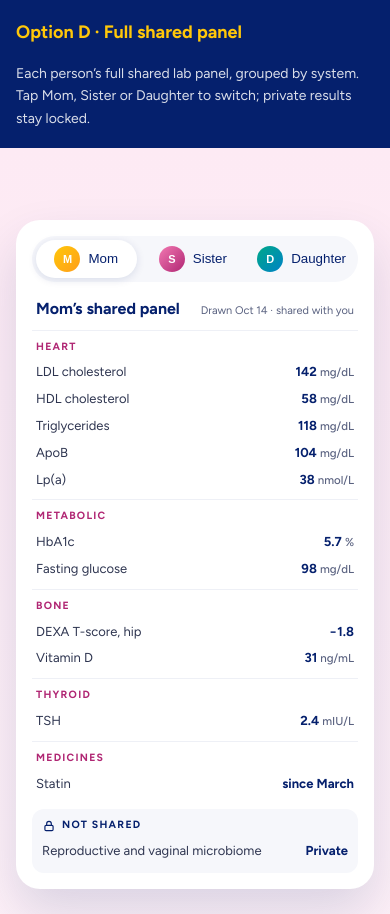
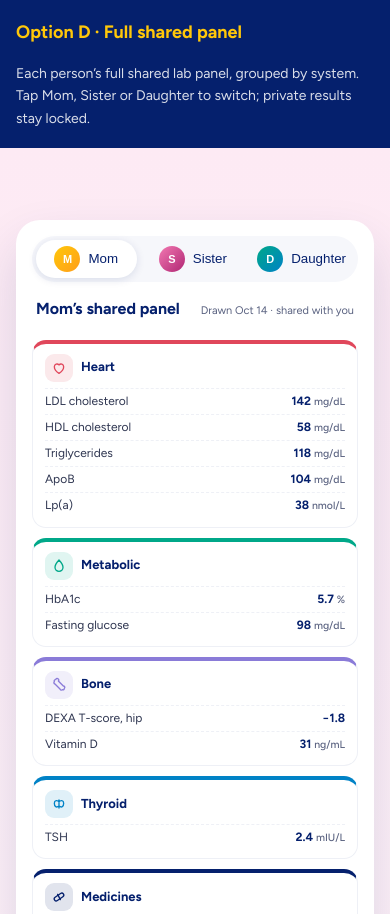
Before and after one commit to nielsoncmn/Biomarkher-site, a plain HTML site: page hercircle-options.html in a window 390 px wide. Shown: the top 914 px of the page. Drawn offline with nearby package versions, Linux system fonts and the light colour scheme.

Commit message:
HerCircle option D: lay each person's panel out by body system
Owner, 2026-11-27: 'the image needs to show the panel by system'. Each system (Heart, Metabolic, Bone, Thyroid, Iron, Nutrients, Medicines) is now its own tile with an icon and a coloured top edge, in a two-column grid. The values are unchanged, and the result values stay navy. On phones the tiles stack in one column.

Co-Authored-By: Claude Opus 5.5 <noreply@anthropic.com>
Claude-Session: https://claude.ai/code/session_01QDC9sVT6DyhrAGrqdGeFrA

```diff
--- a/hercircle-options.html
+++ b/hercircle-options.html
@@ -555,12 +555,18 @@ section{padding-block:120px}
 .tabsD .av{width:26px;height:26px;font-size:11px;box-shadow:none}
 .ph2{display:flex;justify-content:space-between;align-items:baseline;gap:10px;margin:0 4px 8px}
 .ph2 b{font-size:16px;color:#05206D}.ph2 small{font-size:11px;color:#5A6280}
-.grp{border-top:1px solid #EEF0F6;padding:8px 4px 6px}
-.grp h5{margin:0 0 4px;font-size:10.5px;letter-spacing:.12em;text-transform:uppercase;color:#B02673;display:flex;gap:6px;align-items:center}
-.rw{display:flex;justify-content:space-between;font-size:13px;color:#2E3550;padding:3px 0}
-.rw b{color:#05206D;font-weight:700}.rw i{font-style:normal;font-weight:500;color:#5A6280;font-size:11.5px}
-.grp.lockd{background:#F6F7FB;border-radius:12px;border-top:0;margin-top:6px;padding:8px 10px}
-.grp.lockd h5{color:#05206D}
+.pan{display:grid;grid-template-columns:1fr 1fr;gap:10px}
+.pan .ph2{grid-column:1/-1}
+.grp{background:#fff;border:1px solid #EEF0F6;border-top:4px solid var(--sc,#05206D);border-radius:14px;padding:10px 12px 8px}
+.grp h5{margin:0 0 6px;font-size:13px;font-weight:700;letter-spacing:0;text-transform:none;color:#05206D;display:flex;gap:8px;align-items:center}
+.si{width:28px;height:28px;border-radius:9px;display:grid;place-items:center;color:var(--sc,#05206D);background:color-mix(in srgb,var(--sc,#05206D) 12%,white)}
+.rw{display:flex;justify-content:space-between;gap:8px;font-size:12px;color:#2E3550;padding:3px 0;border-top:1px dashed #EEF0F6}
+.rw b{color:#05206D;font-weight:700;white-space:nowrap}.rw i{font-style:normal;font-weight:500;color:#5A6280;font-size:10.5px}
+.grp.lockd{grid-column:1/-1;background:#F6F7FB;border:0;border-radius:12px;padding:8px 12px}
+.grp.lockd h5{font-size:12px}
+.hcD{max-width:520px}
+@media (max-width:520px){.pan{grid-template-columns:1fr}}
+.pan[hidden]{display:none}
 @media (max-width:700px){.hcB .fc1{left:0;width:86%!important}.hcB .fc2{right:0}.hcA{aspect-ratio:auto;display:grid;gap:12px;margin-bottom:0}.hcA .lines,.hcA::before{display:none}.hcA .you,.hcA .pc,.hcA .lockcard{position:static;transform:none;max-width:none}.hcA .you{width:110px;justify-self:center;order:-1}.hcA .pc{grid-template-columns:auto 1fr;justify-items:start}}
 </style>
 <style>.optlabel{background:#05206D;color:#fff;padding:18px 0;position:relative}.optlabel .wrap{display:flex;gap:16px;align-items:baseline;flex-wrap:wrap}.optlabel b{font-size:18px;color:#FFC709}.optlabel span{font-size:14px;opacity:.85}</style>
@@ -589,49 +595,49 @@ section{padding-block:120px}
   </div>
   <div class="pan" data-p="m">
     <div class="ph2"><b>Mom’s shared panel</b><small>Drawn Oct 14 · shared with you</small></div>
-    <div class="grp"><h5>Heart</h5>
+    <div class="grp" style="--sc:#E0475B"><h5><span class="si"><svg viewBox="0 0 24 24" width="16" height="16" fill="none" stroke="currentColor" stroke-width="2" stroke-linecap="round" stroke-linejoin="round"><path d="M12 20s-7-4.4-7-10a4 4 0 0 1 7-2.6A4 4 0 0 1 19 10c0 5.6-7 10-7 10z"/></svg></span>Heart</h5>
       <div class="rw"><span>LDL cholesterol</span><b>142 <i>mg/dL</i></b></div>
       <div class="rw"><span>HDL cholesterol</span><b>58 <i>mg/dL</i></b></div>
       <div class="rw"><span>Triglycerides</span><b>118 <i>mg/dL</i></b></div>
       <div class="rw"><span>ApoB</span><b>104 <i>mg/dL</i></b></div>
       <div class="rw"><span>Lp(a)</span><b>38 <i>nmol/L</i></b></div></div>
-    <div class="grp"><h5>Metabolic</h5>
+    <div class="grp" style="--sc:#00A889"><h5><span class="si"><svg viewBox="0 0 24 24" width="16" height="16" fill="none" stroke="currentColor" stroke-width="2" stroke-linecap="round" stroke-linejoin="round"><path d="M12 3s6 6.5 6 11a6 6 0 0 1-12 0c0-4.5 6-11 6-11z"/></svg></span>Metabolic</h5>
       <div class="rw"><span>HbA1c</span><b>5.7 <i>%</i></b></div>
       <div class="rw"><span>Fasting glucose</span><b>98 <i>mg/dL</i></b></div></div>
-    <div class="grp"><h5>Bone</h5>
+    <div class="grp" style="--sc:#8A7BD8"><h5><span class="si"><svg viewBox="0 0 24 24" width="16" height="16" fill="none" stroke="currentColor" stroke-width="2" stroke-linecap="round" stroke-linejoin="round"><path d="M7 4a2 2 0 0 0-2 3 2 2 0 0 0 1 3.5L13.5 18a2 2 0 0 0 3.5 1 2 2 0 0 0 3-2 2 2 0 0 0-1.5-3.5L11 6a2 2 0 0 0-1-3.5A2 2 0 0 0 7 4z"/></svg></span>Bone</h5>
       <div class="rw"><span>DEXA T-score, hip</span><b>−1.8</b></div>
       <div class="rw"><span>Vitamin D</span><b>31 <i>ng/mL</i></b></div></div>
-    <div class="grp"><h5>Thyroid</h5>
+    <div class="grp" style="--sc:#0082C6"><h5><span class="si"><svg viewBox="0 0 24 24" width="16" height="16" fill="none" stroke="currentColor" stroke-width="2" stroke-linecap="round" stroke-linejoin="round"><path d="M12 6v12M12 9c-2-3-7-3-7 2s3 7 7 4M12 9c2-3 7-3 7 2s-3 7-7 4"/></svg></span>Thyroid</h5>
       <div class="rw"><span>TSH</span><b>2.4 <i>mIU/L</i></b></div></div>
-    <div class="grp"><h5>Medicines</h5>
+    <div class="grp" style="--sc:#05206D"><h5><span class="si"><svg viewBox="0 0 24 24" width="16" height="16" fill="none" stroke="currentColor" stroke-width="2" stroke-linecap="round" stroke-linejoin="round"><rect x="4" y="9" width="16" height="6" rx="3" transform="rotate(-35 12 12)"/><path d="M10 8l4 8"/></svg></span>Medicines</h5>
       <div class="rw"><span>Statin</span><b>since March</b></div></div>
     <div class="grp lockd"><h5><svg viewBox="0 0 24 24" width="14" height="14" fill="none" stroke="currentColor" stroke-width="2" stroke-linecap="round"><rect x="5" y="11" width="14" height="9" rx="2"/><path d="M8 11V8a4 4 0 0 1 8 0v3"/></svg> Not shared</h5><div class="rw"><span>Reproductive and vaginal microbiome</span><b>Private</b></div></div>
   </div>
   <div class="pan" data-p="s" hidden>
     <div class="ph2"><b>Sister’s shared panel</b><small>Drawn Sep 30 · shared with you</small></div>
-    <div class="grp"><h5>Metabolic</h5>
+    <div class="grp" style="--sc:#00A889"><h5><span class="si"><svg viewBox="0 0 24 24" width="16" height="16" fill="none" stroke="currentColor" stroke-width="2" stroke-linecap="round" stroke-linejoin="round"><path d="M12 3s6 6.5 6 11a6 6 0 0 1-12 0c0-4.5 6-11 6-11z"/></svg></span>Metabolic</h5>
       <div class="rw"><span>HbA1c</span><b>5.6 <i>%</i></b></div>
       <div class="rw"><span>Fasting insulin</span><b>9 <i>µIU/mL</i></b></div></div>
-    <div class="grp"><h5>Iron</h5>
+    <div class="grp" style="--sc:#C0392B"><h5><span class="si"><svg viewBox="0 0 24 24" width="16" height="16" fill="none" stroke="currentColor" stroke-width="2" stroke-linecap="round" stroke-linejoin="round"><circle cx="12" cy="12" r="7"/><path d="M12 8v8M8 12h8"/></svg></span>Iron</h5>
       <div class="rw"><span>Ferritin</span><b>38 <i>ng/mL</i></b></div>
       <div class="rw"><span>Hemoglobin</span><b>12.9 <i>g/dL</i></b></div></div>
-    <div class="grp"><h5>Heart</h5>
+    <div class="grp" style="--sc:#E0475B"><h5><span class="si"><svg viewBox="0 0 24 24" width="16" height="16" fill="none" stroke="currentColor" stroke-width="2" stroke-linecap="round" stroke-linejoin="round"><path d="M12 20s-7-4.4-7-10a4 4 0 0 1 7-2.6A4 4 0 0 1 19 10c0 5.6-7 10-7 10z"/></svg></span>Heart</h5>
       <div class="rw"><span>LDL cholesterol</span><b>118 <i>mg/dL</i></b></div>
       <div class="rw"><span>hs-CRP</span><b>1.2 <i>mg/L</i></b></div></div>
-    <div class="grp"><h5>Thyroid</h5>
+    <div class="grp" style="--sc:#0082C6"><h5><span class="si"><svg viewBox="0 0 24 24" width="16" height="16" fill="none" stroke="currentColor" stroke-width="2" stroke-linecap="round" stroke-linejoin="round"><path d="M12 6v12M12 9c-2-3-7-3-7 2s3 7 7 4M12 9c2-3 7-3 7 2s-3 7-7 4"/></svg></span>Thyroid</h5>
       <div class="rw"><span>TSH</span><b>1.9 <i>mIU/L</i></b></div></div>
     <div class="grp lockd"><h5><svg viewBox="0 0 24 24" width="14" height="14" fill="none" stroke="currentColor" stroke-width="2" stroke-linecap="round"><rect x="5" y="11" width="14" height="9" rx="2"/><path d="M8 11V8a4 4 0 0 1 8 0v3"/></svg> Not shared</h5><div class="rw"><span>Reproductive and vaginal microbiome</span><b>Private</b></div></div>
   </div>
   <div class="pan" data-p="d" hidden>
     <div class="ph2"><b>Daughter’s shared panel</b><small>Drawn Aug 22 · shared with you</small></div>
-    <div class="grp"><h5>Nutrients</h5>
+    <div class="grp" style="--sc:#FF9E1B"><h5><span class="si"><svg viewBox="0 0 24 24" width="16" height="16" fill="none" stroke="currentColor" stroke-width="2" stroke-linecap="round" stroke-linejoin="round"><path d="M5 19c8 0 14-6 14-14C11 5 5 11 5 19zM5 19l7-7"/></svg></span>Nutrients</h5>
       <div class="rw"><span>Vitamin D</span><b>28 <i>ng/mL</i></b></div>
       <div class="rw"><span>Vitamin B12</span><b>512 <i>pg/mL</i></b></div>
       <div class="rw"><span>Ferritin</span><b>46 <i>ng/mL</i></b></div></div>
-    <div class="grp"><h5>Thyroid</h5>
+    <div class="grp" style="--sc:#0082C6"><h5><span class="si"><svg viewBox="0 0 24 24" width="16" height="16" fill="none" stroke="currentColor" stroke-width="2" stroke-linecap="round" stroke-linejoin="round"><path d="M12 6v12M12 9c-2-3-7-3-7 2s3 7 7 4M12 9c2-3 7-3 7 2s-3 7-7 4"/></svg></span>Thyroid</h5>
       <div class="rw"><span>TSH</span><b>2.1 <i>mIU/L</i></b></div>
       <div class="rw"><span>Free T4</span><b>1.2 <i>ng/dL</i></b></div></div>
-    <div class="grp"><h5>Heart</h5>
+    <div class="grp" style="--sc:#E0475B"><h5><span class="si"><svg viewBox="0 0 24 24" width="16" height="16" fill="none" stroke="currentColor" stroke-width="2" stroke-linecap="round" stroke-linejoin="round"><path d="M12 20s-7-4.4-7-10a4 4 0 0 1 7-2.6A4 4 0 0 1 19 10c0 5.6-7 10-7 10z"/></svg></span>Heart</h5>
       <div class="rw"><span>LDL cholesterol</span><b>96 <i>mg/dL</i></b></div></div>
     <div class="grp lockd"><h5><svg viewBox="0 0 24 24" width="14" height="14" fill="none" stroke="currentColor" stroke-width="2" stroke-linecap="round"><rect x="5" y="11" width="14" height="9" rx="2"/><path d="M8 11V8a4 4 0 0 1 8 0v3"/></svg> Not shared</h5><div class="rw"><span>Reproductive and vaginal microbiome</span><b>Private</b></div></div>
   </div>
```
